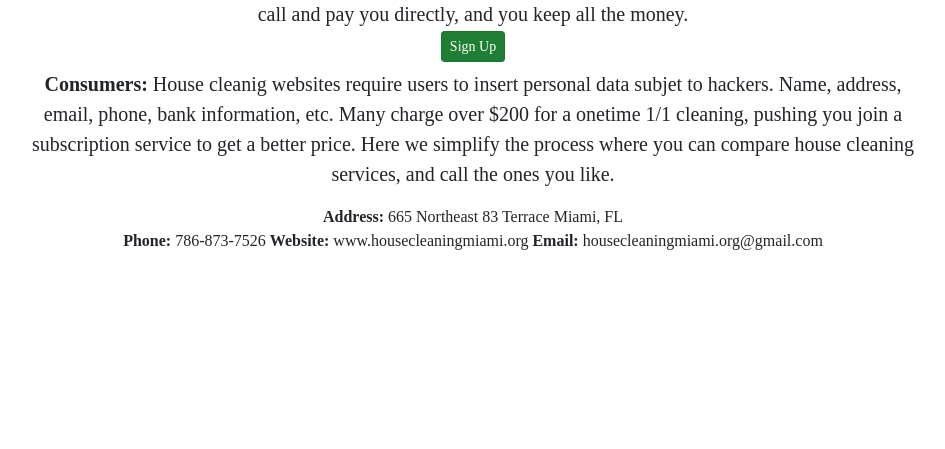
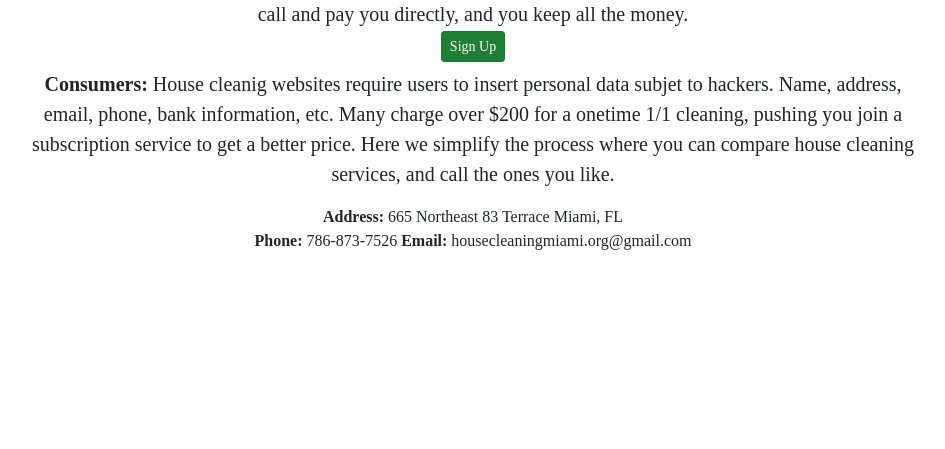
Before and after one commit to russell305/housekeeping, a Flask app: page /about in a window 1280 px wide. Shown: the part 240-689 px from the top of the page, without its empty margins (167-1112 px from the left). Run offline with Flask 2, Linux system fonts and the light colour scheme; some libraries are stand-ins or nearby versions.

Commit message:
schemass

```diff
--- a/templates/about.html
+++ b/templates/about.html
@@ -104,7 +104,7 @@
 	<span itemprop="addressRegion">FL</span>
 </div>
 <b>Phone:</b>  <span itemprop="telephone">786-873-7526</span>
-<b>Website:</b>  <span>www.housecleaningmiami.org</span>
+
 <b>Email:</b> housecleaningmiami.org@gmail.com
 	</span>
 
```
